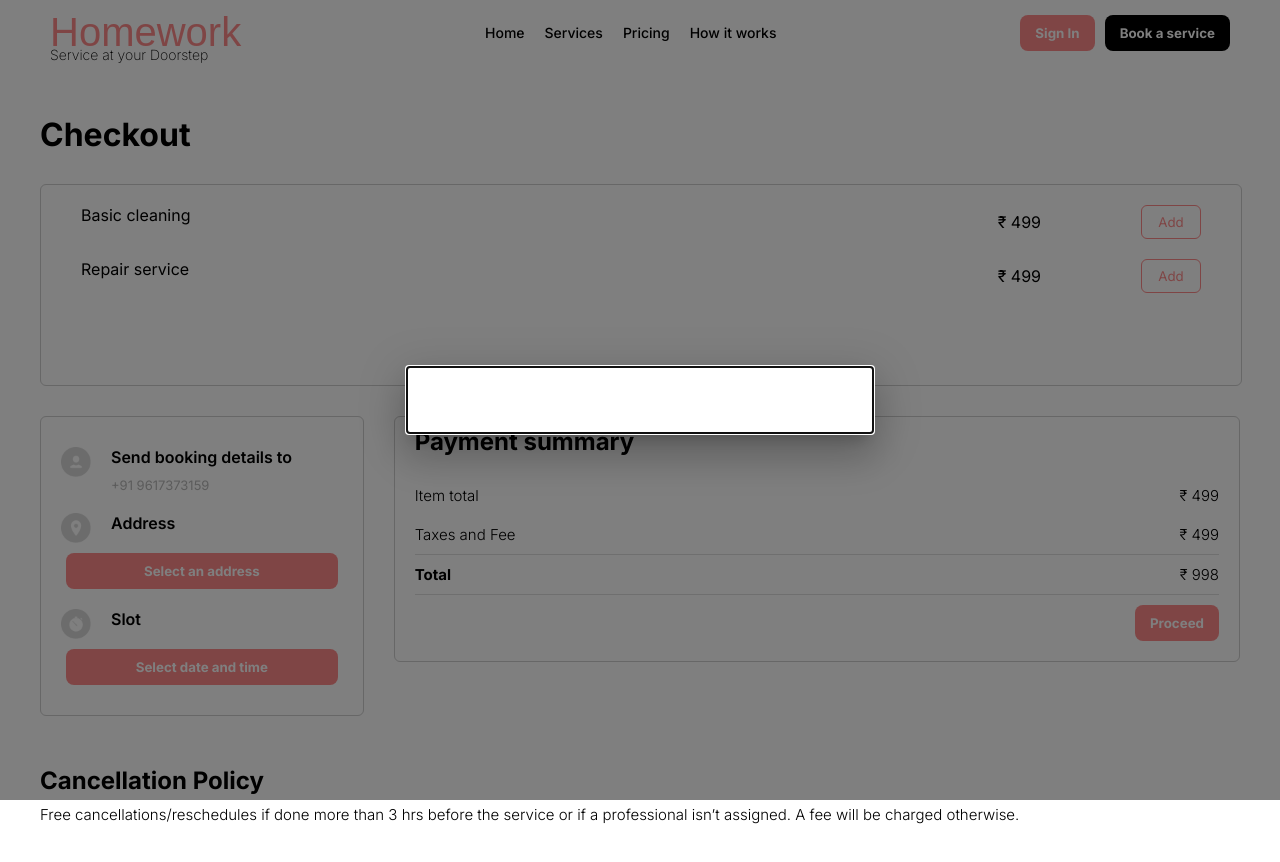
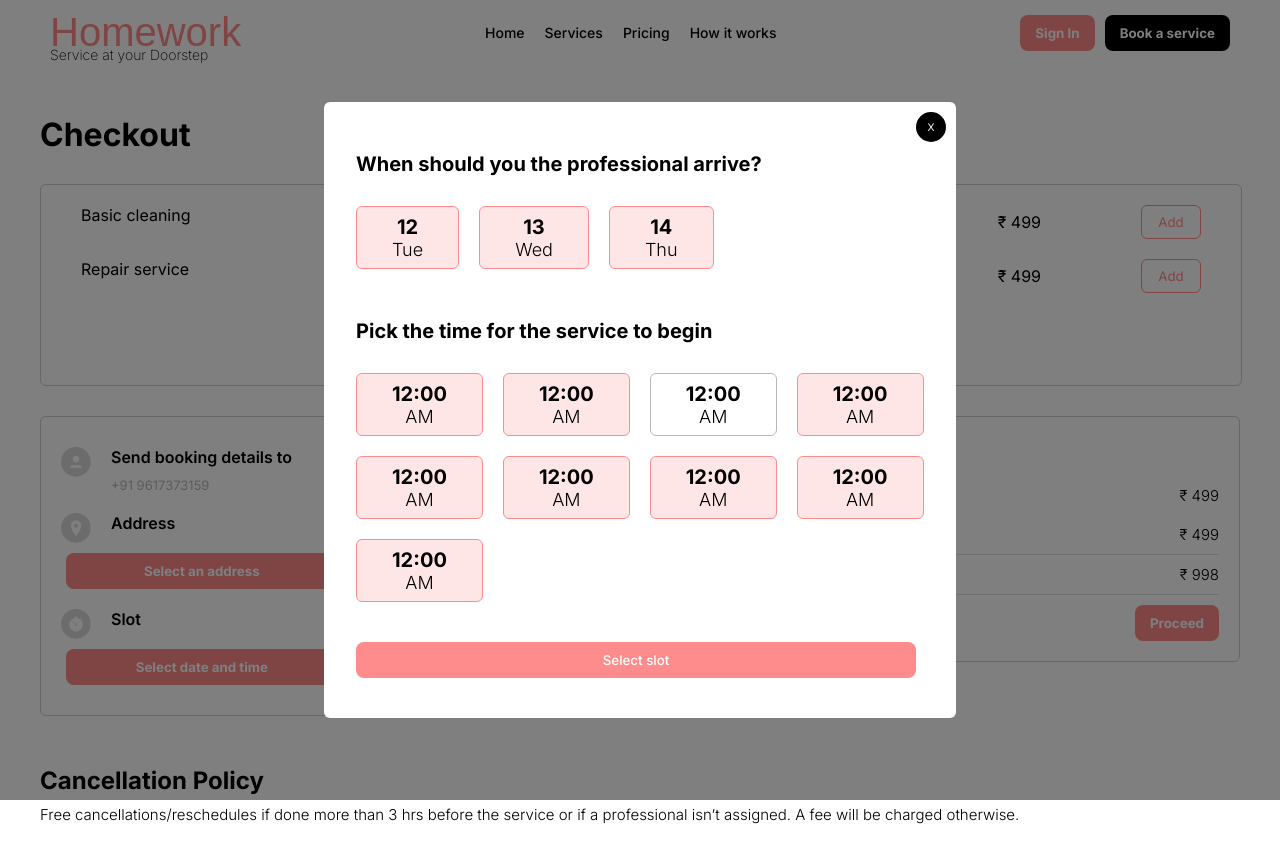
Before and after one commit to codepushed/hw_client, a Next.js app: page /cart in a window 1280 px wide. Shown: the top 862 px of the page. Built offline with nearby package versions, Linux system fonts and the light colour scheme; a web font is replaced by a local one.

Commit message:
modal - select slots

```diff
--- a/components/Modal/Slot.jsx
+++ b/components/Modal/Slot.jsx
@@ -1,5 +1,5 @@
 import React from "react";
-import Box from '@mui/material/Box';
+import Box from "@mui/material/Box";
 import Typography from "@mui/material/Typography";
 import Modal from "@mui/material/Modal";
 
@@ -9,15 +9,16 @@ const Slot = () => {
   const handleClose = () => setOpen(false);
 
   const style = {
-    position: 'absolute',
-    top: '50%',
-    left: '50%',
-    transform: 'translate(-50%, -50%)',
-    width: 400,
-    bgcolor: 'background.paper',
-    border: '2px solid #000',
-    boxShadow: 24,
-    p: 4,
+    position: "absolute",
+    top: "50%",
+    left: "50%",
+    transform: "translate(-50%, -50%)",
+    width: 600,
+    bgcolor: "background.paper",
+    outline: "none",
+    borderRadius: "6px",
+    paddingLeft: 4,
+    marginTop: "10px",
   };
 
   return (
@@ -29,7 +30,86 @@ const Slot = () => {
         aria-describedby="modal-modal-description"
       >
         <Box sx={style}>
+          <div className="drawerCloseBtnWrapper drawerCloseBtnSpacing">
+            <div className="drawerCloseBtn">x</div>
+          </div>
 
+          <h1 className="slotTimingsHead">
+            When should you the professional arrive?
+          </h1>
+          <div className="slotTimingsContainer">
+            <div className="slotTimings">
+              <h1>12</h1>
+              <p>Tue</p>
+            </div>
+
+            <div className="slotTimings">
+              <h1>13</h1>
+              <p>Wed</p>
+            </div>
+
+            <div className="slotTimings">
+              <h1>14</h1>
+              <p>Thu</p>
+            </div>
+          </div>
+
+          <h1 className="slotTimingsHead slotDateHead">
+            Pick the time for the service to begin
+          </h1>
+
+          <div className="slotTimingsContainer slotDateContainer">
+            <div className="slotTimings">
+              <h1>12:00</h1>
+              <p>AM</p>
+            </div>
+
+            <div className="slotTimings">
+              <h1>12:00</h1>
+              <p>AM</p>
+            </div>
+
+            <div className="slotTimings dateSlotNotActive">
+              <h1>12:00</h1>
+              <p>AM</p>
+            </div>
+
+            <div className="slotTimings">
+              <h1>12:00</h1>
+              <p>AM</p>
+            </div>
+
+            <div className="slotTimings">
+              <h1>12:00</h1>
+              <p>AM</p>
+            </div>
+
+            <div className="slotTimings">
+              <h1>12:00</h1>
+              <p>AM</p>
+            </div>
+
+            <div className="slotTimings">
+              <h1>12:00</h1>
+              <p>AM</p>
+            </div>
+
+            <div className="slotTimings">
+              <h1>12:00</h1>
+              <p>AM</p>
+            </div>
+
+            <div className="slotTimings">
+              <h1>12:00</h1>
+              <p>AM</p>
+            </div>
+          </div>
+
+          <div className="selectSlotBtnContainer">
+            <button className="basicRoundedButton selectSlotBtn">
+              Select slot
+            </button>
+          </div>
         </Box>
       </Modal>
     </div>
--- a/styles/scss/elements/_modal.scss
+++ b/styles/scss/elements/_modal.scss
@@ -7,8 +7,8 @@
 }
 
 .drawerContainer > h2 {
-    margin: 20px 0;
-    font-size: 25px;
+  margin: 20px 0;
+  font-size: 25px;
 }
 
 .drawerCloseBtn {
@@ -39,7 +39,6 @@
   background-color: #cfcfcf;
 }
 
-
 .drawerUserExperienceContainer {
   margin-top: 50px;
 }
@@ -59,8 +58,7 @@
   width: 25px;
 }
 
-
-.drawerUserExperienceHeader  > p {
+.drawerUserExperienceHeader > p {
   font-weight: 300;
   margin-top: 5px;
 }
@@ -77,7 +75,7 @@
 
 .drawerUserExperienceRating {
   border-radius: 6px;
-  background-color: #07794C;
+  background-color: #07794c;
   color: #fff;
   display: flex;
   align-items: center;
@@ -90,7 +88,7 @@
 }
 
 .drawerUserExperienceSubHead {
-  color: #8B8B8B;
+  color: #8b8b8b;
   font-weight: 200;
   font-size: 15px;
   width: 700px;
@@ -104,7 +102,65 @@
 }
 .drawerUserExperienceDate {
   font-size: 13px;
-  color: #8B8B8B;
+  color: #8b8b8b;
   font-weight: 200;
   font-size: 13px;
 }
+
+.slotTimingsContainer {
+  width: 100%;
+  display: flex;
+  align-items: center;
+  gap: 20px;
+  margin-top: 30px;
+}
+
+.slotTimingsHead {
+  font-size: 20px;
+  font-weight: 700;
+}
+
+.slotTimings {
+  padding: 8px 35px;
+  border-radius: 6px;
+  border: 1px solid #ff8c8c;
+  background-color: rgba(255, 140, 140, 0.22);
+  text-align: center;
+  color: #000000 !important;
+}
+
+.slotTimings > h1 {
+  font-size: 20px;
+  z-index: 1;
+  color: #000000 !important;
+}
+
+
+.slotTimings > p {
+  font-size: 18px;
+  font-weight: 300;
+}
+
+.slotDateHead {
+  margin-top: 50px;
+}
+
+.slotDateContainer {
+ flex-wrap: wrap;
+ margin-bottom: 10px;
+}
+
+.dateSlotNotActive {
+  border: 1px solid #B8B8B8 !important;
+  background-color: #fff !important;
+}
+
+.selectSlotBtn {
+  width: 100%;
+  font-weight: 500 !important;
+}
+
+.selectSlotBtnContainer {
+  margin: 40px 0;
+  padding-right: 40px;
+}
```
